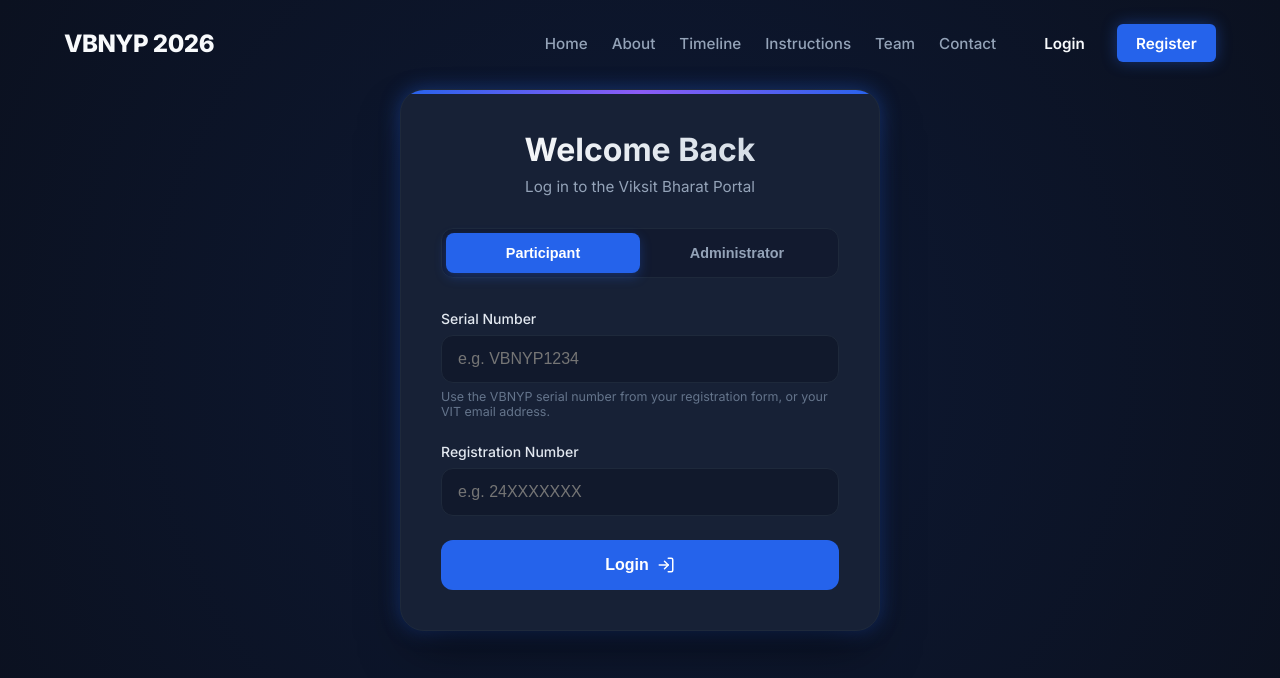
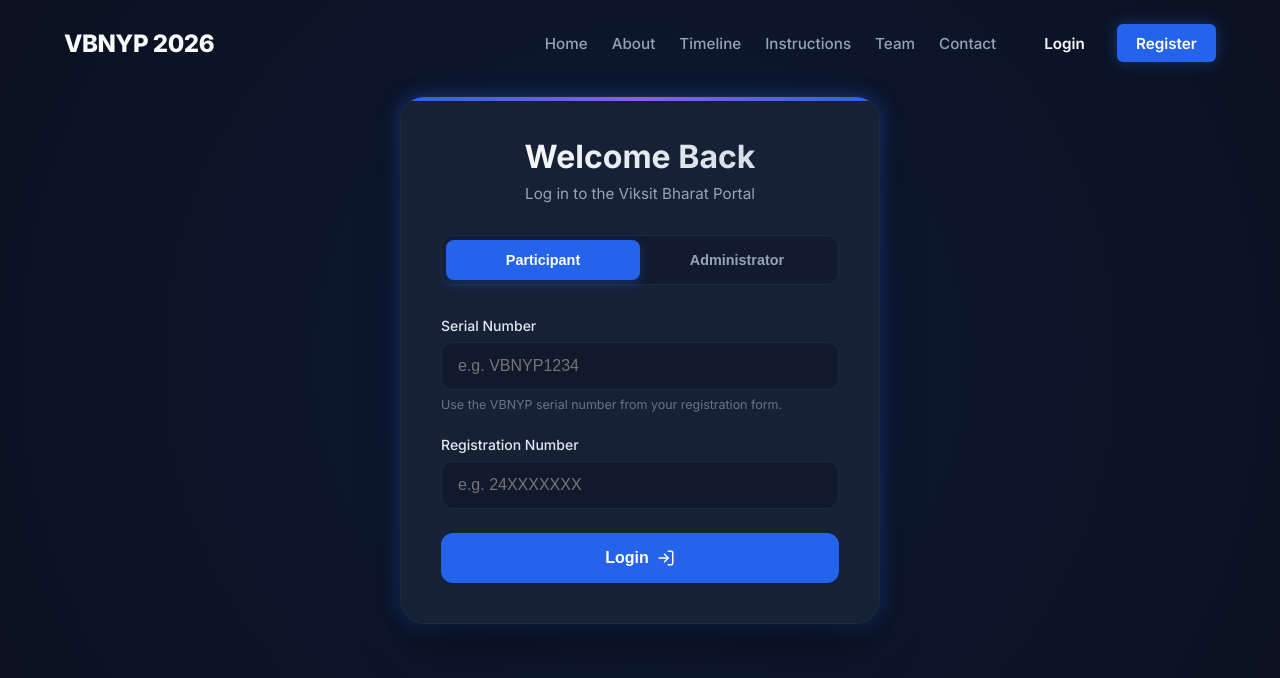
Before and after one commit to YashGoyal06/nyp-website-2026, a Next.js app: page /login in a window 1280 px wide. Shown: the top 678 px of the page. Built offline with nearby package versions, Linux system fonts and the light colour scheme.

Commit message:
Label changed

```diff
--- a/src/app/login/page.tsx
+++ b/src/app/login/page.tsx
@@ -116,7 +116,7 @@
                     className={styles.input}
                     placeholder="e.g. VBNYP1234"
                   />
-                  <p style={{ fontSize: '0.78rem', color: '#64748B', marginTop: '0.4rem' }}>Use the VBNYP serial number from your registration form, or your VIT email address.</p>
+                  <p style={{ fontSize: '0.78rem', color: '#64748B', marginTop: '0.4rem' }}>Use the VBNYP serial number from your registration form.</p>
                 </div>
                 <div className={styles.formGroup}>
                   <label className={styles.label}>Registration Number</label>
```
